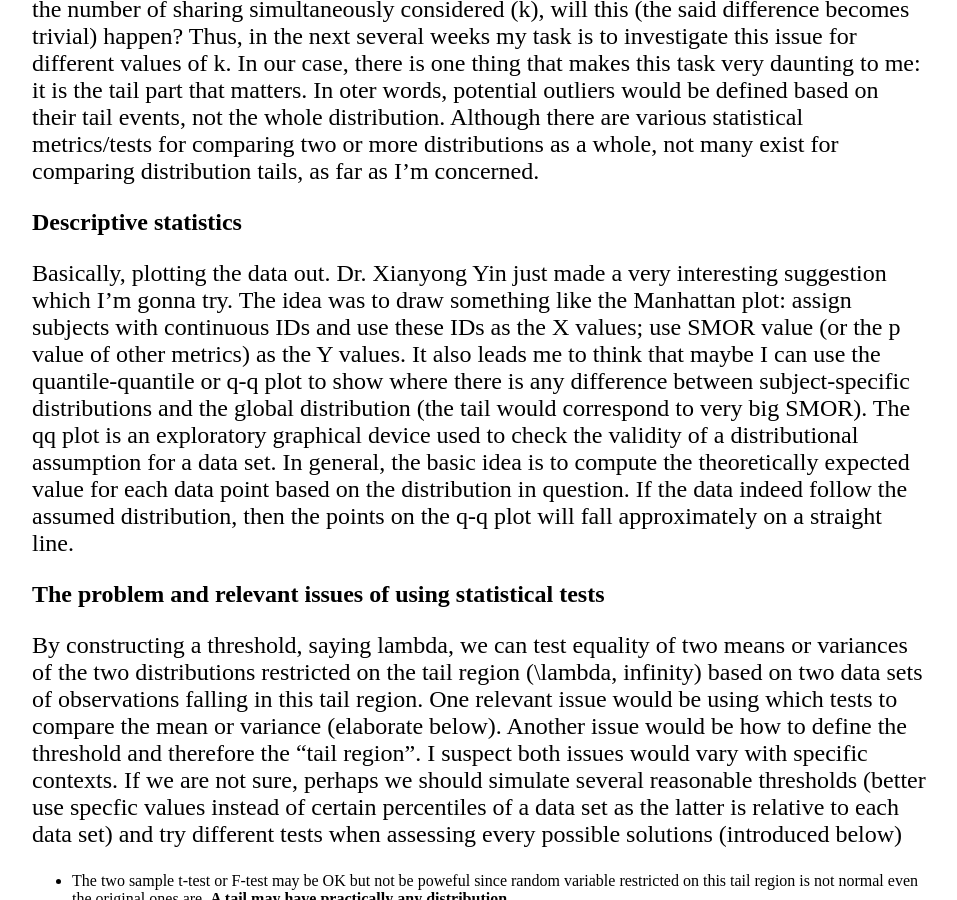
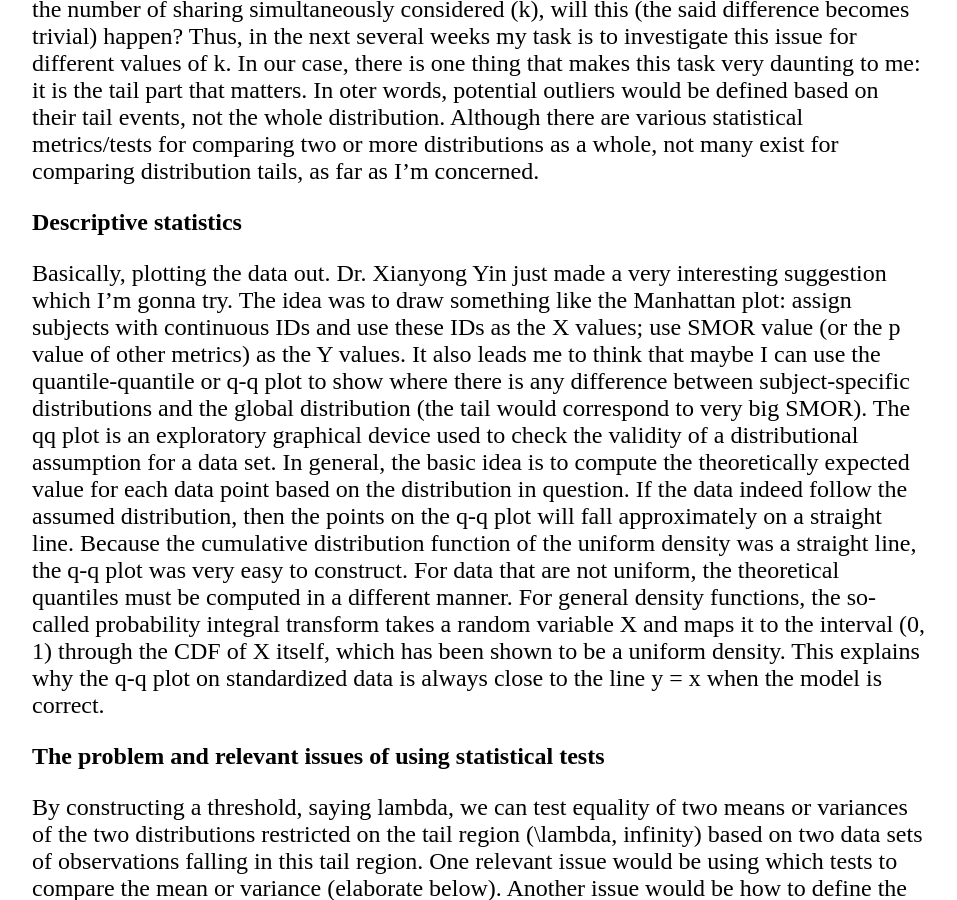
Before and after one commit to lybird300/lybird300.github.io, a Jekyll site: the page built from _posts/2017-05-08-dist-tail-compare.md, in a window 1280 px wide and 900 px high, scrolled down 920 px. Shown: the whole window, without its empty margins (160-1117 px from the left). Built offline with Jekyll 4.4.1, drawn with Linux system fonts in a browser that asks for light colours.

Commit message:
Update 2017-05-08-dist-tail-compare.md

```diff
--- a/_posts/2017-05-08-dist-tail-compare.md
+++ b/_posts/2017-05-08-dist-tail-compare.md
@@ -10,6 +10,9 @@ We would like to know whehter the sensitivity and specificity of CHAT would be d
 <h2>Descriptive statistics</h2>
 Basically, plotting the data out. Dr. Xianyong Yin just made a very interesting suggestion which I'm gonna try. The idea was to draw something like the Manhattan plot: assign subjects with continuous IDs and use these IDs as the X values; use SMOR value (or the p value of other metrics) as the Y values. It also leads me to think that maybe I can use the quantile-quantile or q-q plot to show where there is any difference between subject-specific distributions and the global distribution (the tail would correspond to very big SMOR).
 The qq  plot is an exploratory graphical device used to check the validity of a distributional assumption for a data set. In general, the basic idea is to compute the theoretically expected value for each data point based on the distribution in question. If the data indeed follow the assumed distribution, then the points on the q-q plot will fall approximately on a straight line.
+Because the cumulative distribution function of the uniform density was a straight line, the q-q plot was very easy to construct. For data that are not uniform, the theoretical quantiles must be computed in a different manner.
+For general density functions, the so-called probability integral transform takes a random variable X and maps it to the interval (0, 1) through the CDF of X itself, which has been shown to be a uniform density. This explains why the q-q plot on standardized data is always close to the line y = x when the model is correct.
+
 
 <h2>The problem and relevant issues of using statistical tests</h2>
 By constructing a threshold, saying lambda, we can test equality of two means or variances of the two distributions restricted on the tail region (\lambda, infinity) based on two data sets of observations falling in this tail region. One relevant issue would be using which tests to compare the mean or variance (elaborate below). Another issue would be how to define the threshold and therefore the "tail region". I suspect both issues would vary with specific contexts. If we are not sure, perhaps we should simulate several reasonable thresholds (better use specfic values instead of certain percentiles of a data set as the latter is relative to each data set) and try different tests when assessing every possible solutions (introduced below)<br/>
```
